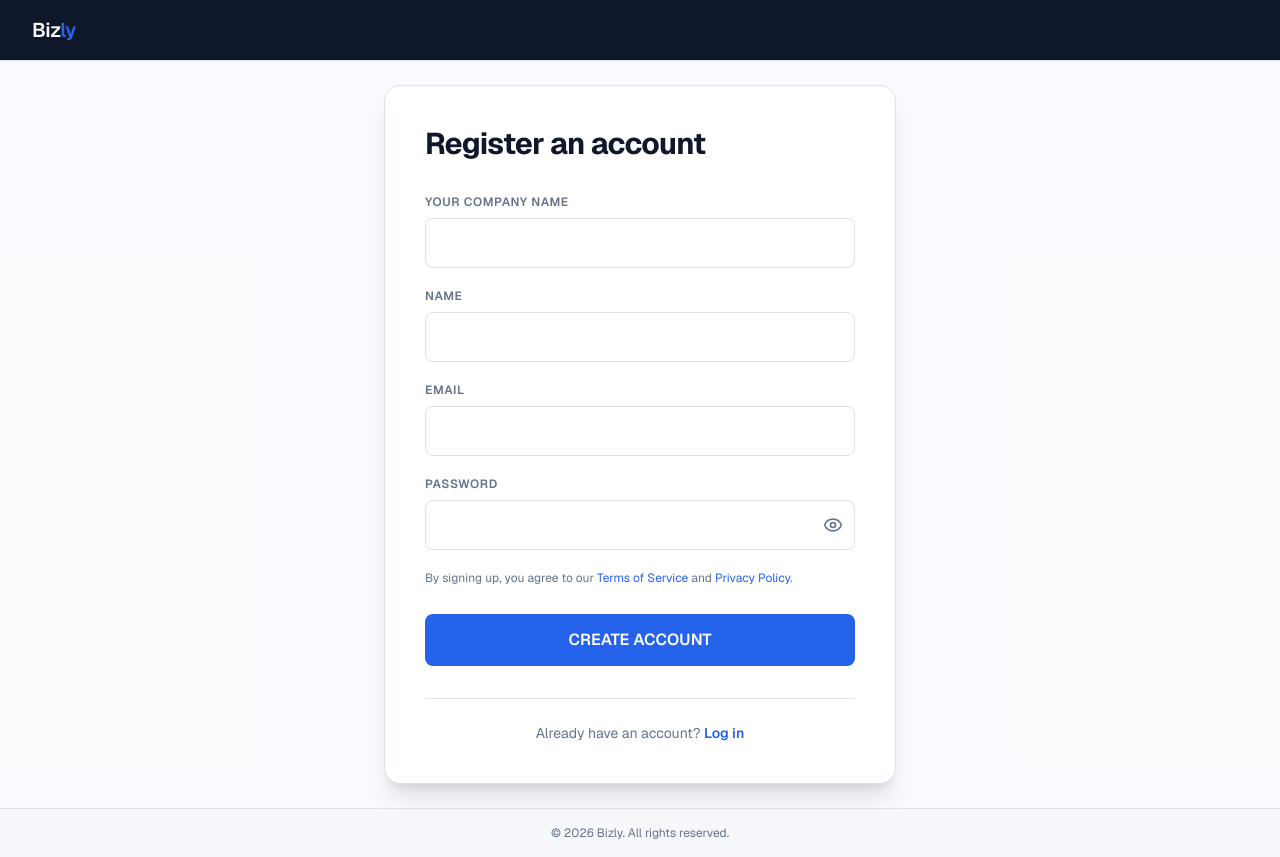
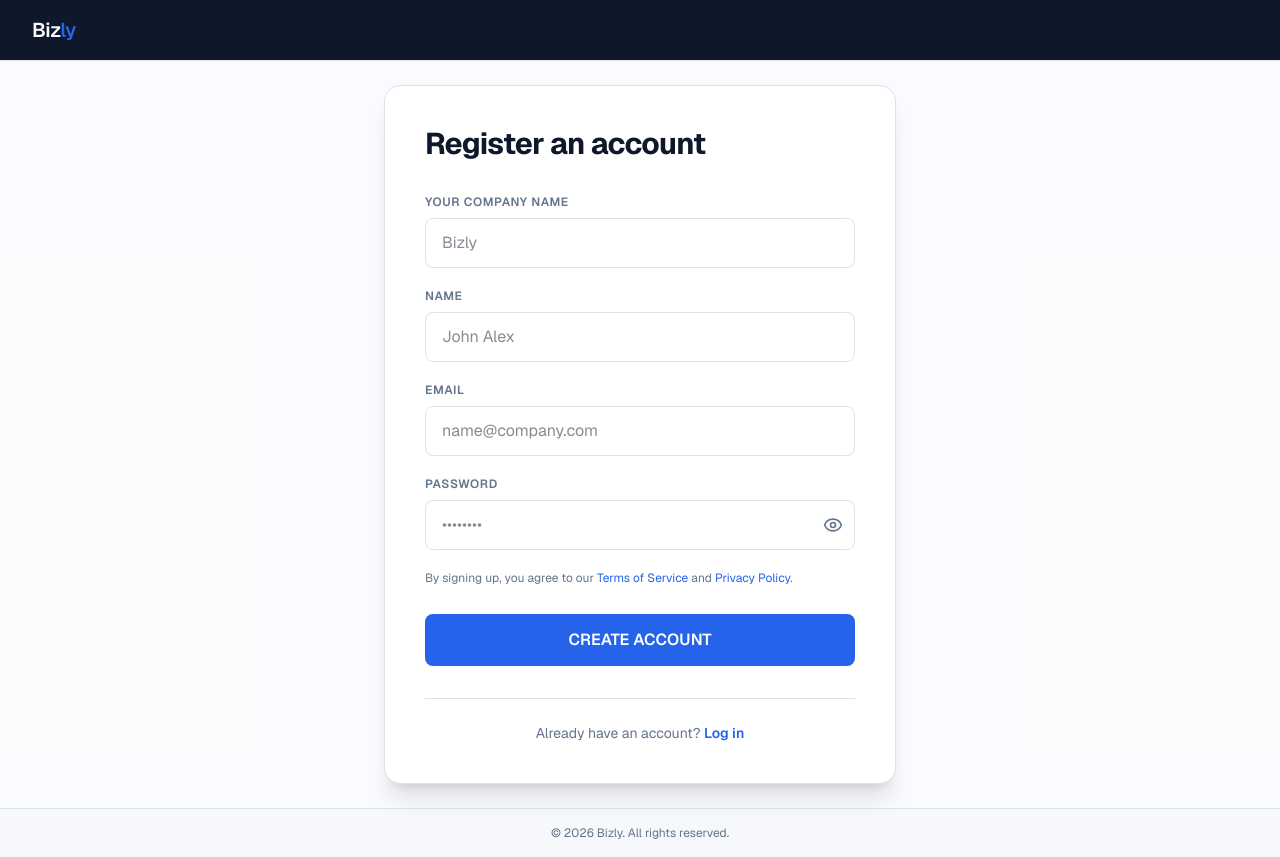
Before and after one commit to natajuniorpinheirodasilva-ui/Bizly, a Next.js app in the folder bizly-frontend/: page /register in a window 1280 px wide. Built offline with nearby package versions, Linux system fonts and the light colour scheme; no server answers.

Commit message:
random (merge)

```diff
--- a/bizly-frontend/src/components/ui/FormInput.tsx
+++ b/bizly-frontend/src/components/ui/FormInput.tsx
@@ -2,10 +2,11 @@ import { ComponentPropsWithoutRef } from "react";
 
 type Props = ComponentPropsWithoutRef<"input">
 
-export default function FormInput({ className, ...props }: Props) {
+export default function FormInput({ className = "", ...props }: Props) {
     return (
         <input
-            className="w-full rounded-lg border border-border bg-input px-4 py-3 text-base text-foreground outline-none transition-all focus:border-primary focus:ring-2 focus:ring-primary/20"
+            {...props}
+            className={`w-full rounded-lg border border-border bg-input px-4 py-3 text-base text-foreground outline-none transition-all focus:border-primary focus:ring-2 focus:ring-primary/20 ${className}`}
         />
     )
 }
```
Also changed, not shown: bizly-frontend/src/app/dashboard/settings/page.tsx (line endings or trailing spaces).
